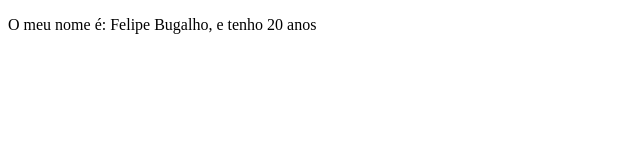
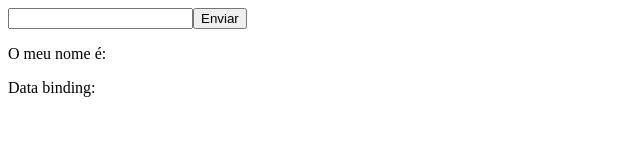
Before and after one commit to NSIX06/testando_vue, a plain HTML site: page index.html in a window 1280 px wide. Shown: the whole page, without its empty margins (0-640 px from the left). Drawn offline with nearby package versions, Linux system fonts and the light colour scheme.

Commit message:
usando inputs e data binding

```diff
--- a/index.html
+++ b/index.html
@@ -9,7 +9,12 @@
 </head>
 <body>
     <div id="app">
-        <p>O meu nome é: {{ name }}, e tenho {{idade}} anos</p>
+        <form id="app-form">
+            <input type="text" v-model="input_name" placeholder="Digite o seu nome">
+            <input type="submit" value="Enviar" v-on:click="submitForm">
+        </form>
+        <p>O meu nome é: {{ name }}</p>
+        <p>Data binding: {{input_name}}</p>
     </div>
 </body>
 </html>
--- a/scr/app.js
+++ b/scr/app.js
@@ -1,9 +1,21 @@
 const MyNameApp = {
     data() {
-     return {
-        name:"Felipe Bugalho",
-        idade: 20
+      return {
+        name:"",
+        idade: 20,
+        input_name:" "
         }
+    },
+    methods:{
+        submitForm(e){
+
+            e.preventDefault();
+
+            console.log(this.input_name); //*
+
+            this.name = this.input_name;
+        }
+
     }
 }
 Vue.createApp(MyNameApp).mount("#app");
```
